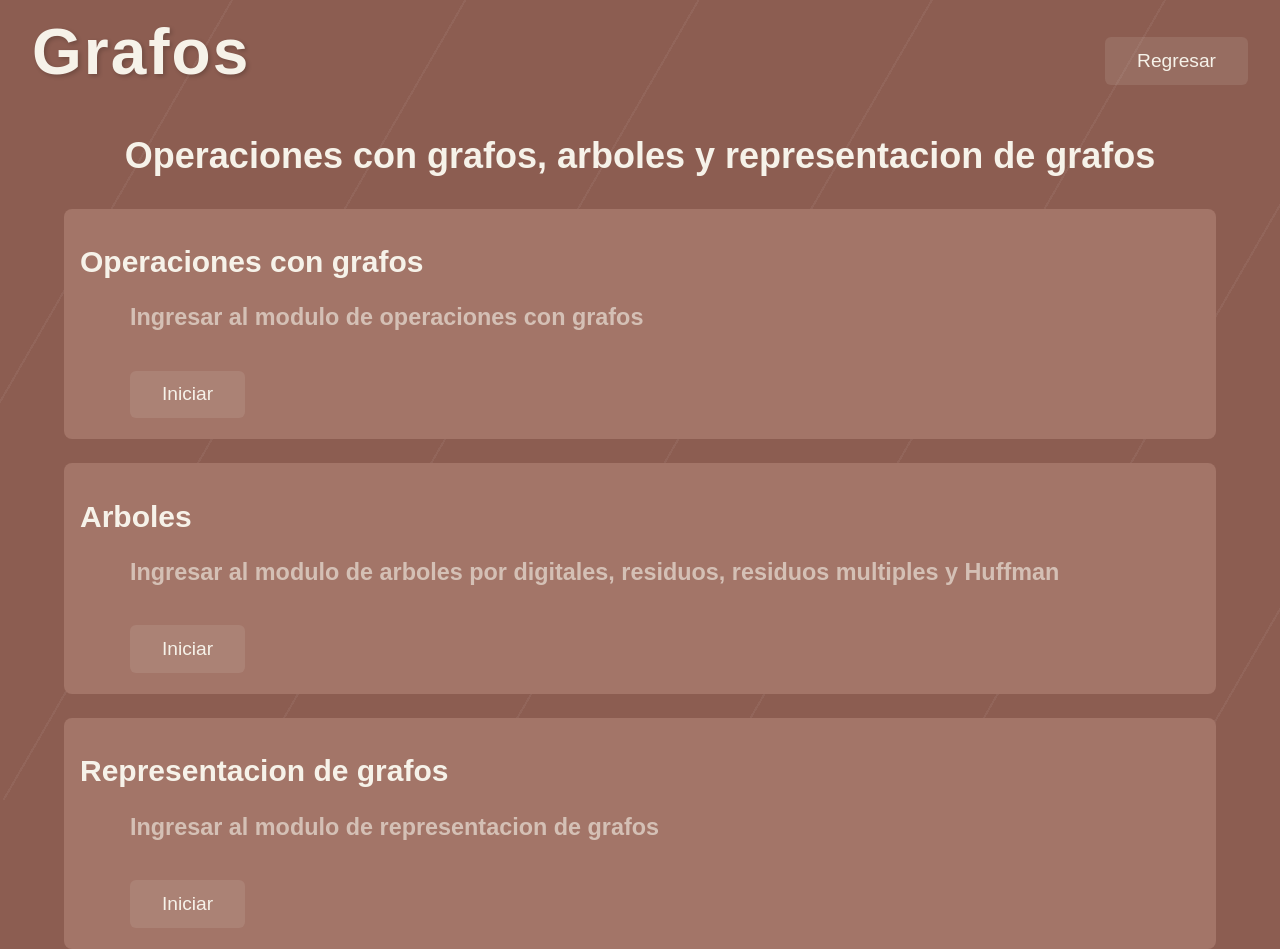
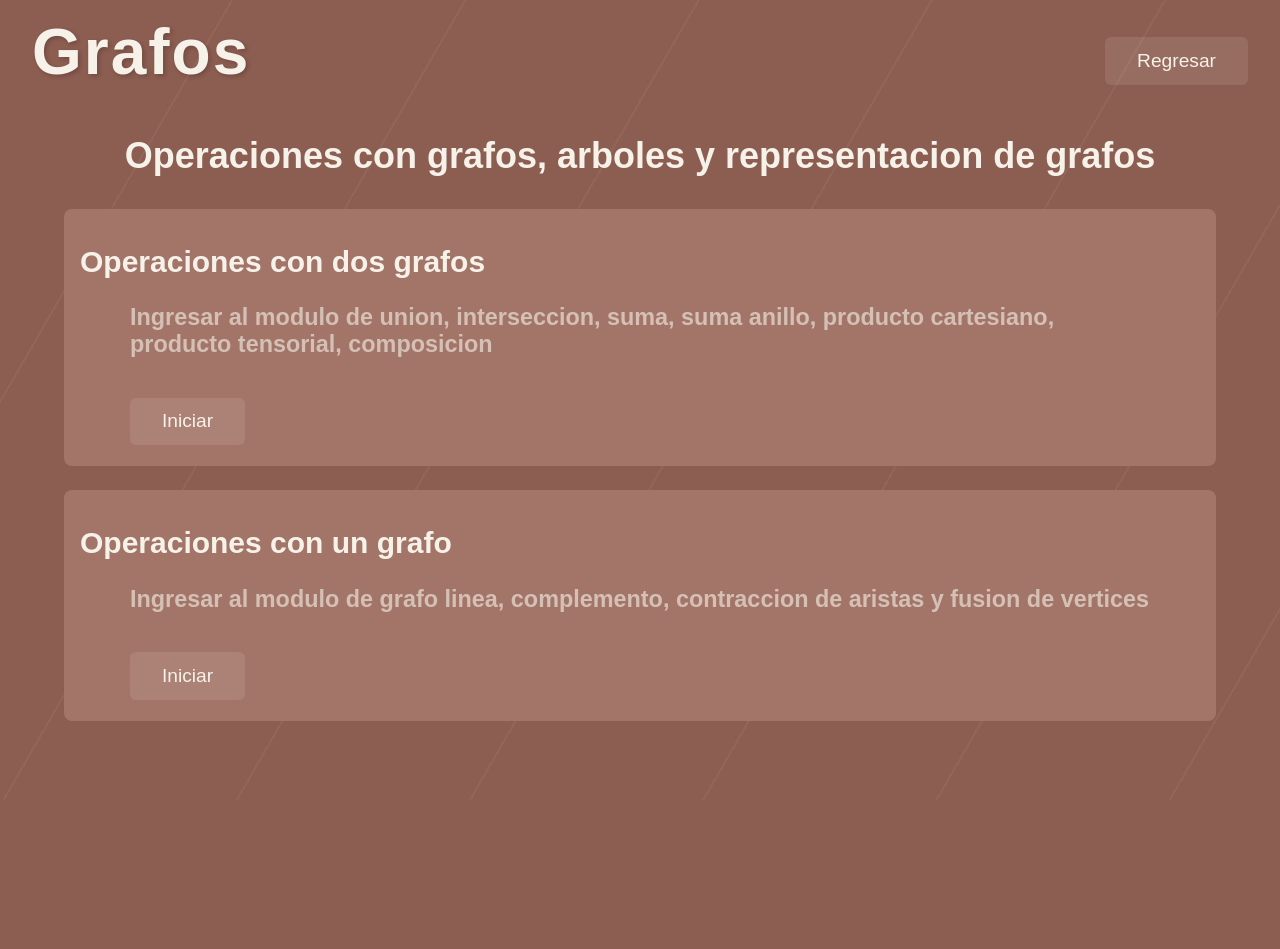
Before and after one commit to LuAvilaB/CienciasComputacionII, a plain HTML site: page grafos/selectou1o2.html in a window 1280 px wide. After the commit the page ends 800 px from the top, so only its background shows below. Drawn offline with nearby package versions, Linux system fonts and the light colour scheme.

Commit message:
menu operaciones

```diff
--- a/grafos/grafos.html
+++ b/grafos/selectou1o2.html
@@ -22,24 +22,17 @@
 
     <div class="divisor-unif">
         <div class="divisor-card" style="flex: 30%;">
-            <h2>Operaciones con grafos</h2>
+            <h2>Operaciones con dos grafos</h2>
             <div class="contenedor byfh">
-                <h3 style="opacity: 60%;">Ingresar al modulo de operaciones con grafos</h3>
+                <h3 style="opacity: 60%;">Ingresar al modulo de union, interseccion, suma, suma anillo, producto cartesiano, producto tensorial, composicion</h3>
                 <button><a href='../grafos/operaciones.html'>Iniciar</a></button>
             </div>
         </div>
         <div class="divisor-card" style="flex: 30%;">
-            <h2>Arboles</h2>
+            <h2>Operaciones con un grafo</h2>
             <div class="contenedor byfh">
-                <h3 style="opacity: 60%;">Ingresar al modulo de arboles por digitales, residuos, residuos multiples y Huffman</h3>
-                <button><a href='../arboles/arboles.html'>Iniciar</a></button>
-            </div>
-        </div>
-        <div class="divisor-card" style="flex: 30%;">
-            <h2>Representacion de grafos</h2>
-            <div class="contenedor byfh">
-                <h3 style="opacity: 60%;">Ingresar al modulo de representacion de grafos</h3>
-                <button><a href='../indices/index.html'>Iniciar</a></button>
+                <h3 style="opacity: 60%;">Ingresar al modulo de grafo linea, complemento, contraccion de aristas y fusion de vertices</h3>
+                <button><a href='../grafos/operaciones1grafo.html'>Iniciar</a></button>
             </div>
         </div>
     </div>
```
Also changed, not shown: grafos/operaciones.html (+1 -1 lines), grafos/operaciones1grafo.html (added), grafos/operaciones1grafo.js (added).
